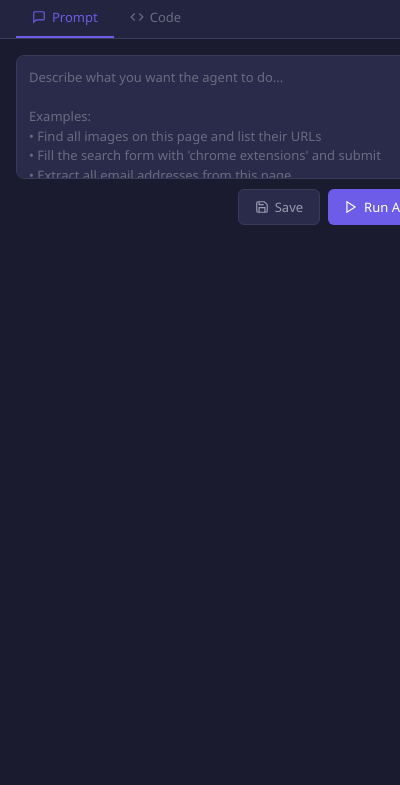
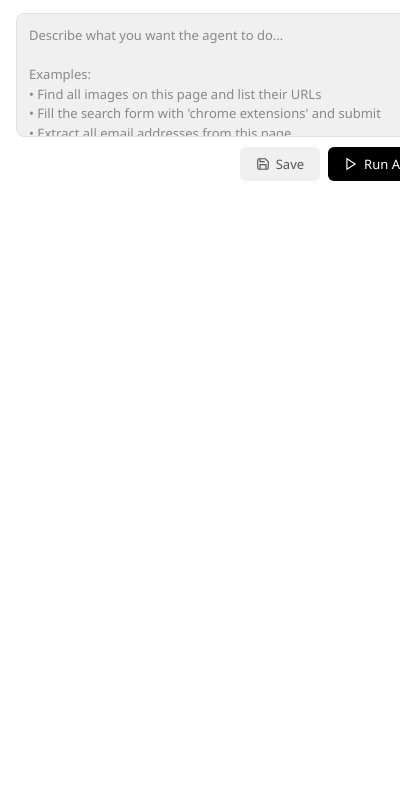
Before and after one commit to 183600/Agentab, a browser extension: page popup/popup.html in a window 400 px wide. Shown: the part 59-844 px from the top of the page. Drawn offline with Linux system fonts and the light colour scheme.

Commit message:
vfnnadjk

```diff
--- a/popup/popup.css
+++ b/popup/popup.css
@@ -1,28 +1,28 @@
 /* popup/popup.css */
 
 :root {
-  --bg-primary: #1a1b2e;
-  --bg-secondary: #232440;
-  --bg-tertiary: #2a2b4a;
-  --bg-hover: #313260;
-  --text-primary: #e8e8f0;
-  --text-secondary: #9a9ab0;
-  --text-muted: #6b6b80;
-  --accent: #6c5ce7;
-  --accent-hover: #7d6ff0;
-  --accent-light: rgba(108, 92, 231, 0.15);
-  --success: #00c853;
-  --success-bg: rgba(0, 200, 83, 0.1);
-  --error: #ff5252;
-  --error-bg: rgba(255, 82, 82, 0.1);
-  --warning: #ffa726;
-  --warning-bg: rgba(255, 167, 38, 0.1);
-  --info: #42a5f5;
-  --info-bg: rgba(66, 165, 245, 0.1);
-  --border: #3a3b5a;
+  --bg-primary: #ffffff;
+  --bg-secondary: #ffffff;
+  --bg-tertiary: #f0f0f0;
+  --bg-hover: #e0e0e0;
+  --text-primary: #1a1a1a;
+  --text-secondary: #555555;
+  --text-muted: #888888;
+  --accent: #000000;
+  --accent-hover: #000000;
+  --accent-light: rgba(59, 130, 246, 0.12);
+  --success: #16a34a;
+  --success-bg: rgba(22, 163, 74, 0.1);
+  --error: #dc2626;
+  --error-bg: rgba(220, 38, 38, 0.1);
+  --warning: #d97706;
+  --warning-bg: rgba(217, 119, 6, 0.1);
+  --info: #2563eb;
+  --info-bg: rgba(37, 99, 235, 0.1);
+  --border: #e0e0e0;
   --radius: 8px;
   --radius-sm: 6px;
-  --shadow: 0 4px 12px rgba(0, 0, 0, 0.3);
+  --shadow: 0 4px 12px rgba(0, 0, 0, 0.5);
   --font: 'Segoe UI', -apple-system, BlinkMacSystemFont, sans-serif;
   --font-mono: 'Cascadia Code', 'Fira Code', 'Consolas', monospace;
   --transition: 0.2s ease;
@@ -67,7 +67,6 @@ body {
   justify-content: space-between;
   padding: 12px 16px;
   background: var(--bg-secondary);
-  border-bottom: 1px solid var(--border);
 }
 
 .header-left {
@@ -160,7 +159,6 @@ body {
 .btn-secondary {
   background: var(--bg-tertiary);
   color: var(--text-secondary);
-  border: 1px solid var(--border);
 }
 
 .btn-secondary:hover {
--- a/popup/popup.html
+++ b/popup/popup.html
@@ -3,7 +3,7 @@
 <head>
   <meta charset="UTF-8">
   <meta name="viewport" content="width=device-width, initial-scale=1.0">
-  <title>Chrome Agent</title>
+  <title>Agentab</title>
   <link rel="stylesheet" href="popup.css">
 </head>
 <body>
@@ -11,8 +11,7 @@
     <!-- Header -->
     <header class="header">
       <div class="header-left">
-        <div class="logo">🤖</div>
-        <h1>Chrome Agent</h1>
+        <h1>Agentab</h1>
       </div>
       <div class="header-right">
         <button id="btn-tasks" class="icon-btn" title="Saved Tasks">
@@ -28,22 +27,6 @@
         </button>
       </div>
     </header>
-
-    <!-- Tab Navigation -->
-    <nav class="tabs">
-      <button class="tab active" data-tab="prompt">
-        <svg width="14" height="14" viewBox="0 0 24 24" fill="none" stroke="currentColor" stroke-width="2">
-          <path d="M21 15a2 2 0 01-2 2H7l-4 4V5a2 2 0 012-2h14a2 2 0 012 2z"/>
-        </svg>
-        Prompt
-      </button>
-      <button class="tab" data-tab="code">
-        <svg width="14" height="14" viewBox="0 0 24 24" fill="none" stroke="currentColor" stroke-width="2">
-          <polyline points="16 18 22 12 16 6"/><polyline points="8 6 2 12 8 18"/>
-        </svg>
-        Code
-      </button>
-    </nav>
 
     <!-- Prompt Tab -->
     <div id="tab-prompt" class="tab-content active">
--- a/tasks/tasks.css
+++ b/tasks/tasks.css
@@ -1,18 +1,18 @@
 /* tasks/tasks.css */
 
 :root {
-  --bg-primary: #0f1117;
-  --bg-secondary: #1a1b2e;
-  --bg-card: #1e1f36;
-  --bg-card-hover: #252745;
-  --bg-tertiary: #2a2b4a;
-  --bg-hover: #313260;
-  --text-primary: #e8e8f0;
-  --text-secondary: #9a9ab0;
-  --text-muted: #6b6b80;
+  --bg-primary: #ffffff;
+  --bg-secondary: #f8f9fa;
+  --bg-card: #ffffff;
+  --bg-card-hover: #f5f5f5;
+  --bg-tertiary: #f0f0f0;
+  --bg-hover: #e8e8e8;
+  --text-primary: #1a1a1a;
+  --text-secondary: #555555;
+  --text-muted: #888888;
   --accent: #6c5ce7;
-  --accent-hover: #7d6ff0;
-  --accent-light: rgba(108, 92, 231, 0.15);
+  --accent-hover: #5b4cdb;
+  --accent-light: rgba(108, 92, 231, 0.1);
   --success: #00c853;
   --success-bg: rgba(0, 200, 83, 0.1);
   --error: #ff5252;
@@ -21,10 +21,10 @@
   --warning-bg: rgba(255, 167, 38, 0.1);
   --info: #42a5f5;
   --info-bg: rgba(66, 165, 245, 0.1);
-  --border: #2d2e4a;
+  --border: #e0e0e0;
   --radius: 12px;
   --radius-sm: 8px;
-  --shadow: 0 4px 20px rgba(0, 0, 0, 0.3);
+  --shadow: 0 4px 20px rgba(0, 0, 0, 0.08);
   --font: 'Segoe UI', -apple-system, BlinkMacSystemFont, sans-serif;
   --font-mono: 'Cascadia Code', 'Fira Code', 'Consolas', monospace;
   --transition: 0.2s ease;
```
Also changed, not shown: tasks/tasks.html (+1 -2 lines), manifest.json.
